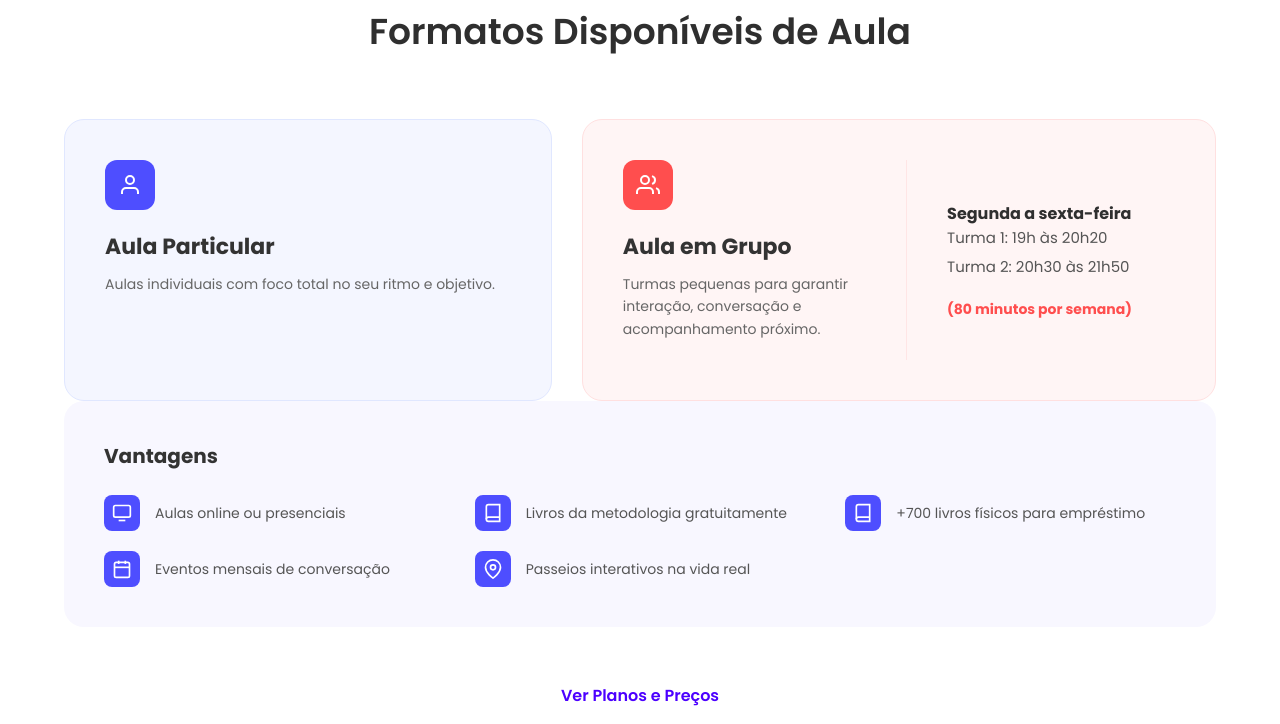
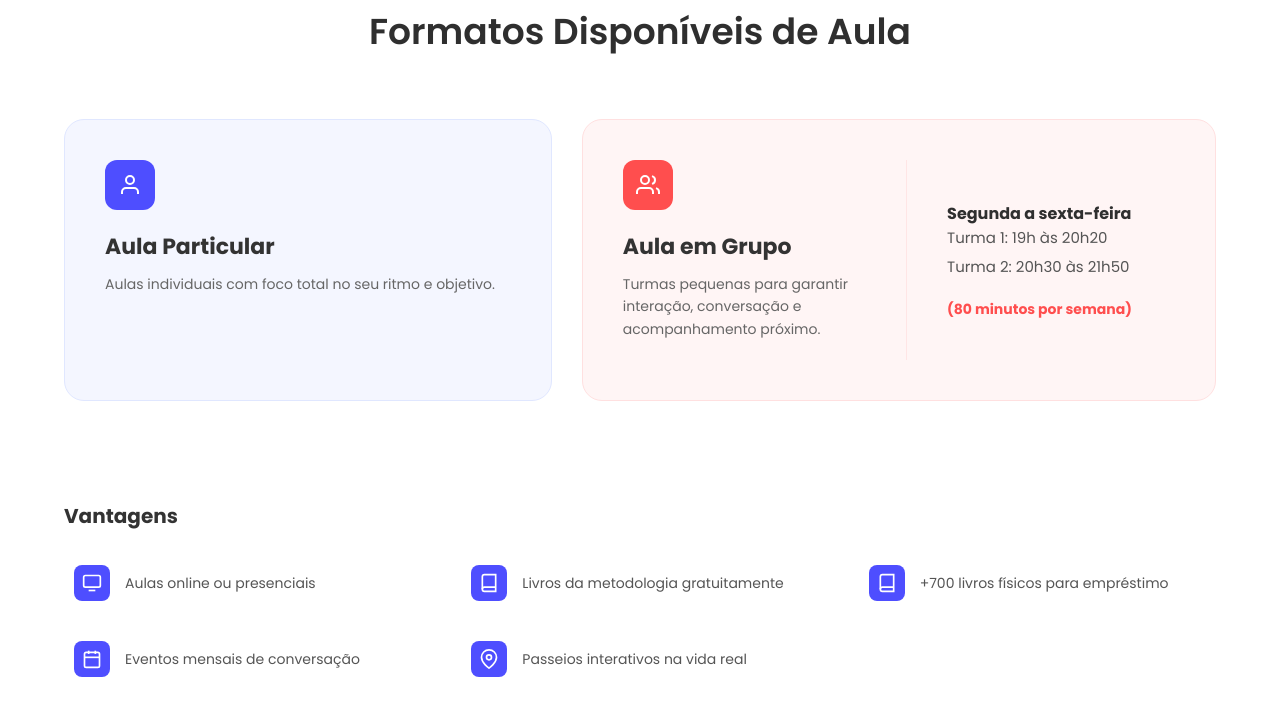
Before and after one commit to ThalitaFerreira098/TheTowerProject, a plain HTML site: page index.html in a window 1280 px wide. Both pictures are taken after a click on the link "Tipos de Aulas". Shown: the part 1433-2157 px from the top of the page. Drawn offline with Linux system fonts and the light colour scheme.

Commit message:
Fix: ajuste visual na seção de vantagens e botão

```diff
--- a/index.html
+++ b/index.html
@@ -5,7 +5,7 @@
     <meta name="viewport" content="width=device-width, initial-scale=1.0">
     <title>The Tower Idiomas</title>
 
-    <link rel="stylesheet" href="/landingpage/styles/estilo.css">
+    <link rel="stylesheet" href="./landingpage/styles/estilo.css">
 
     <link rel="preconnect" href="https://fonts.googleapis.com">
     <link rel="preconnect" href="https://fonts.gstatic.com" crossorigin>
--- a/landingpage/styles/tipodeaula.css
+++ b/landingpage/styles/tipodeaula.css
@@ -124,15 +124,18 @@
 /* VANTAGENS */
 
 .vantagens-section {
-    background: #F8F7FF;
-    border-radius: 20px;
-    padding: 40px;
-    margin-bottom: 40px; }
+    background: transparent;
+    padding: 0;
+    margin-bottom: 60px;
+    margin-top: 100px;
+}
 
 .vantagens-section h3 {
     font-size: 20px;
     margin-bottom: 24px;
-    color: #333; }
+    color: #333;
+    font-weight: 700;
+}
 
 .vantagens-grid {
     display: grid;
@@ -142,7 +145,17 @@
 .vantagem-item {
     display: flex;
     align-items: center;
-    gap: 15px; }
+    gap: 15px;
+    padding: 10px;
+    border-radius: 12px;
+    transition: all 0.3s ease;
+    cursor: default;
+}
+
+.vantagem-item:hover{
+    background-color: #F4F6FF;
+    transform: translateX(10px);
+}
 
 .vantagem-icon {
     width: 36px;
@@ -155,22 +168,47 @@
     color: white;
     flex-shrink: 0; }
 
+.vantagem-item:hover .vantagem-icon{
+    transform: scale(1.1) rotate(5deg);
+}
+
 .vantagem-item span {
     font-size: 14px;
-    color: #555; }
+    color: #555;
+    transition: color 0.3s;
+}
 
-.btn-primary {
-    padding: 16px 32px;
-    border-radius: 12px;
-    border:none;
-    background: linear-gradient(to right, var(--blue), var(--purple));
-    color:white;
-    font-weight:600;
-    cursor:pointer;
-    display: inline-block;
-    text-decoration: none;
+.vantagem-item:hover span{
+    color: #2D5BFF;
+    font-weight: 500;
 }
 
 .cta-center{
     text-align: center;
+    margin-top: 60px;
 }
+
+
+.btn-primary {
+    display: inline-block;
+    text-decoration: none;
+    background: #2D5BFF !important;
+    background-color: #2D5BFF !important;
+    color: white !important;
+    padding: 18px 40px;
+    border-radius: 50px;
+    border:none;
+    font-size: 16px;
+    font-weight:700;
+    text-transform: uppercase;
+    letter-spacing: 0.5px;
+    cursor:pointer;
+    transition: all 0.3s ease;
+    box-shadow: 0 5px 15px rgba(45, 91, 255, 0.3);
+}
+
+.btn-primary:hover{
+    background-color: #1A45D6 !important;
+    transform: translateY(-4px);
+    box-shadow: 0 10px 25px rgba(45, 91, 255, 0.5);
+}
```
